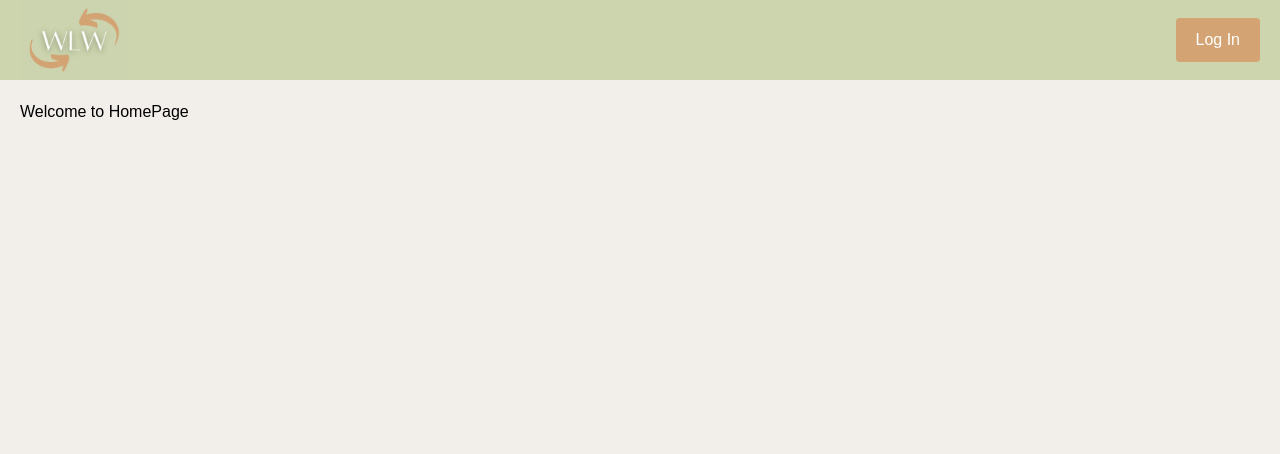
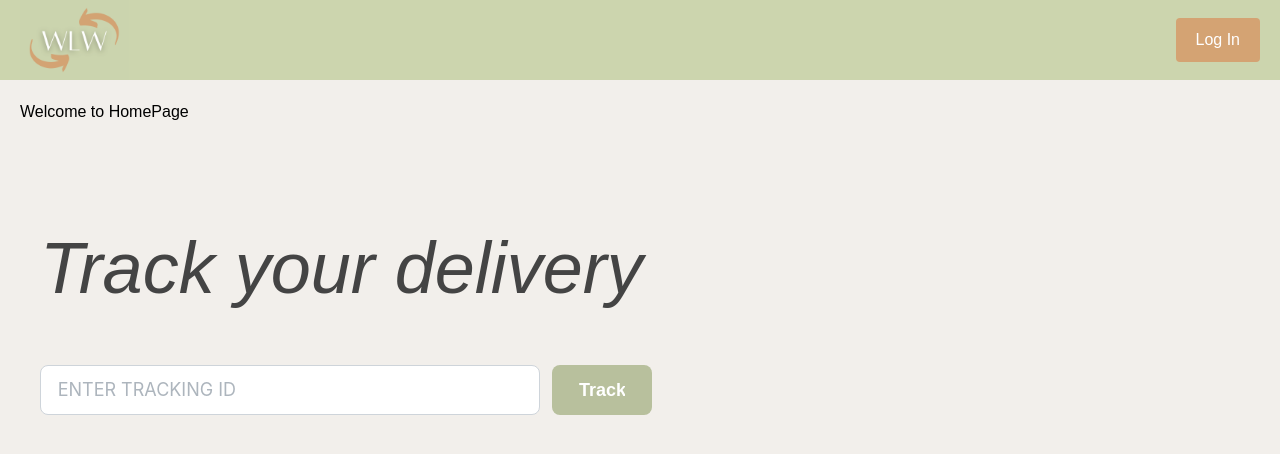
Before and after one commit to cristina-trofimov/WLW_soen343, a React (Vite) app in the folder frontend/: page /home in a window 1280 px wide. Shown: the top 454 px of the page. Built offline with nearby package versions, Linux system fonts and the light colour scheme.

Commit message:
frontend for track delivery

```diff
--- /dev/null
+++ b/frontend/src/components/TrackDelivery.tsx
@@ -0,0 +1,97 @@
+import { useState } from 'react';
+import { Button, TextInput, Group, Modal} from '@mantine/core';
+
+const TrackDelivery = () => {
+  const [trackingId, setTrackingId] = useState('');
+  const [modalOpened, setModalOpened] = useState(false);
+  const [deliveryInfo, setDeliveryInfo] = useState<null | {
+    status: string,
+    location: string,
+    eta: string,
+    contactName: string,
+    contactPhone: string
+  }>(null);
+  const [errorMessage, setErrorMessage] = useState('');
+
+  const handleTrack = () => {
+    // Simulate API call to get delivery information , for now hardcoded
+    if (trackingId === 'O123456789') {
+      setDeliveryInfo({
+        status: 'In Transit',
+        location: 'New York, NY',
+        eta: '2024-11-09 15:30',
+        contactName: 'Boudour Bannouri',
+        contactPhone: '+1 438 221 2758',
+      });
+      setErrorMessage('');  // Clear any previous errors
+      setModalOpened(true); // Open the modal
+    } else {
+      setErrorMessage('Oops! We could not find any package associated with that tracking ID. Please verify and try again.');
+      setDeliveryInfo(null);  // Reset delivery info
+      setModalOpened(true);   // Show error modal
+    }
+  };
+
+  return (
+    <div style={{ padding: '40px 20px' }}>
+      {/* Styled Title */}
+      <h1 style={{
+        fontFamily: '"Alamanda", sans-serif',
+        fontSize: '72px',
+        marginBottom: '40px',
+        color: '#444',
+        textAlign: 'left',
+        fontStyle: 'italic',
+        fontWeight: '300', // Use a lighter weight for elegance
+      }}>
+        Track your delivery
+      </h1>
+
+      {/* Input and Button */}
+      <Group justify="left" gap="sm" style={{ marginTop: '40px' }}>
+        <TextInput
+          size="lg"
+          radius="md"
+          placeholder="ENTER TRACKING ID"
+          value={trackingId}
+          onChange={(e) => setTrackingId(e.target.value)}
+          style={{
+            width: '500px',
+          }}
+        />
+        <Button
+          size="lg"
+          radius="md"
+          onClick={handleTrack}
+          style={{
+            width: '100px',
+            fontSize: '18px', // Increase font size
+          }}>
+          Track
+        </Button>
+      </Group>
+
+      {/* Modal for displaying delivery information or error */}
+      <Modal
+        opened={modalOpened}
+        onClose={() => setModalOpened(false)}
+        centered
+      >
+        {deliveryInfo ? (
+          <div>
+            <h1> Delivery Information </h1>
+            <p><strong>Package Status:</strong> {deliveryInfo.status}</p>
+            <p><strong>Real-time Location:</strong> {deliveryInfo.location}</p>
+            <p><strong>Estimated Time of Arrival:</strong> {deliveryInfo.eta}</p>
+            <p><strong>Delivery Person Contact:</strong> {deliveryInfo.contactName} ({deliveryInfo.contactPhone})</p>
+          </div>
+        ) : (
+          <p style={{color: 'red' }}>{errorMessage}</p>
+        )}
+        <Button onClick={() => setModalOpened(false)} style={{ marginTop: '10px' }}>Close</Button>
+      </Modal>
+    </div>
+  );
+};
+
+export default TrackDelivery;
--- a/frontend/src/pages/HomePage.tsx
+++ b/frontend/src/pages/HomePage.tsx
@@ -1,7 +1,11 @@
+import TrackDelivery from '../components/TrackDelivery';
 
 const HomePage = () => {
     return (
-        <div>Welcome to HomePage</div>
+        <div>
+            Welcome to HomePage
+            <TrackDelivery />
+        </div>
     )
 }
 
```
